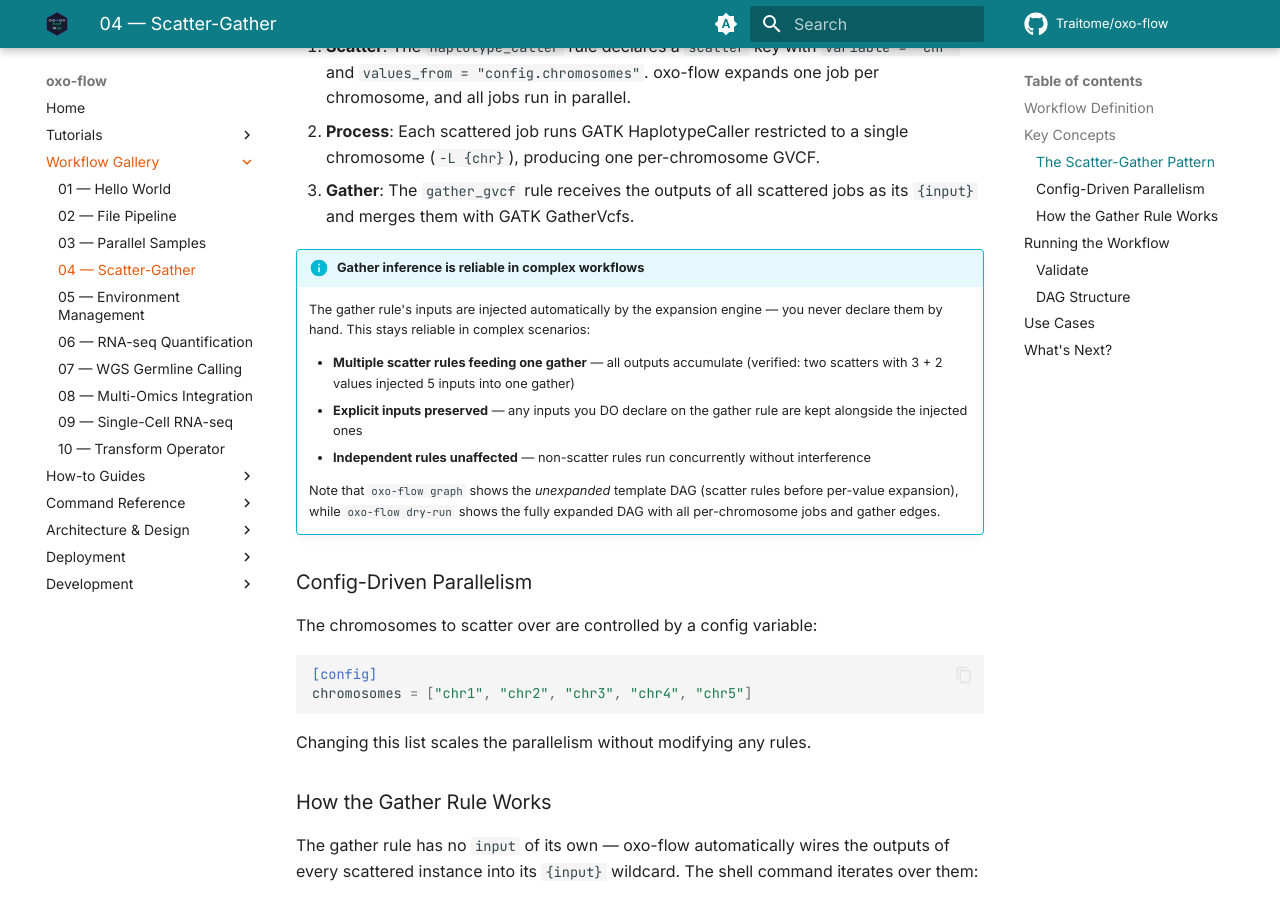
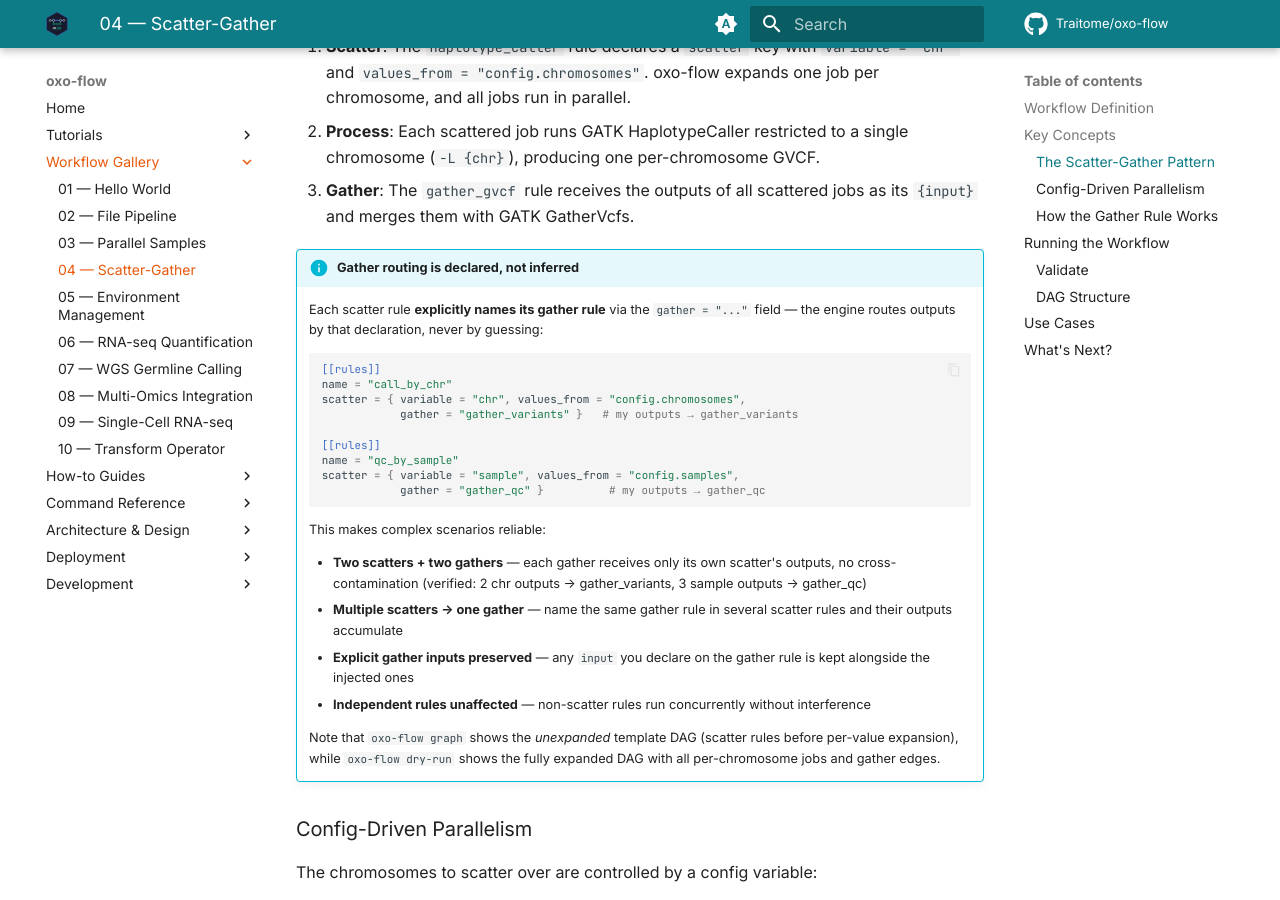
Before and after one commit to Traitome/oxo-flow, an MkDocs documentation site: the page built from docs/guide/src/gallery/scatter-gather.md, in a window 1280 px wide and 900 px high, scrolled down 1230 px. Built offline with MkDocs 1.6.1 and Material for MkDocs 9.7.7, drawn with Linux system fonts in a browser that asks for light colours; comment, search, counter and statistics services are not loaded.

Commit message:
docs: clarify gather routing is declared via scatter.gather, not inferred
Document the explicit declaration mechanism: each scatter rule names
its gather rule, so multi-scatter/multi-gather scenarios are
unambiguous. Verified: 2 scatters + 2 gathers route correctly with
zero cross-contamination (7/7 rules succeed).

Co-Authored-By: Claude <noreply@anthropic.com>

````diff
--- a/docs/guide/src/gallery/scatter-gather.md
+++ b/docs/guide/src/gallery/scatter-gather.md
@@ -51,11 +51,26 @@ This is a classic parallel computing pattern:
 2. **Process**: Each scattered job runs GATK HaplotypeCaller restricted to a single chromosome (`-L {chr}`), producing one per-chromosome GVCF.
 3. **Gather**: The `gather_gvcf` rule receives the outputs of all scattered jobs as its `{input}` and merges them with GATK GatherVcfs.
 
-!!! info "Gather inference is reliable in complex workflows"
-    The gather rule's inputs are injected automatically by the expansion engine — you never declare them by hand. This stays reliable in complex scenarios:
+!!! info "Gather routing is declared, not inferred"
+    Each scatter rule **explicitly names its gather rule** via the `gather = "..."` field — the engine routes outputs by that declaration, never by guessing:
 
-    - **Multiple scatter rules feeding one gather** — all outputs accumulate (verified: two scatters with 3 + 2 values injected 5 inputs into one gather)
-    - **Explicit inputs preserved** — any inputs you DO declare on the gather rule are kept alongside the injected ones
+    ```toml
+    [[rules]]
+    name = "call_by_chr"
+    scatter = { variable = "chr", values_from = "config.chromosomes",
+                gather = "gather_variants" }   # my outputs → gather_variants
+
+    [[rules]]
+    name = "qc_by_sample"
+    scatter = { variable = "sample", values_from = "config.samples",
+                gather = "gather_qc" }          # my outputs → gather_qc
+    ```
+
+    This makes complex scenarios reliable:
+
+    - **Two scatters + two gathers** — each gather receives only its own scatter's outputs, no cross-contamination (verified: 2 chr outputs → gather_variants, 3 sample outputs → gather_qc)
+    - **Multiple scatters → one gather** — name the same gather rule in several scatter rules and their outputs accumulate
+    - **Explicit gather inputs preserved** — any `input` you declare on the gather rule is kept alongside the injected ones
     - **Independent rules unaffected** — non-scatter rules run concurrently without interference
 
     Note that `oxo-flow graph` shows the *unexpanded* template DAG (scatter rules before per-value expansion), while `oxo-flow dry-run` shows the fully expanded DAG with all per-chromosome jobs and gather edges.
````
